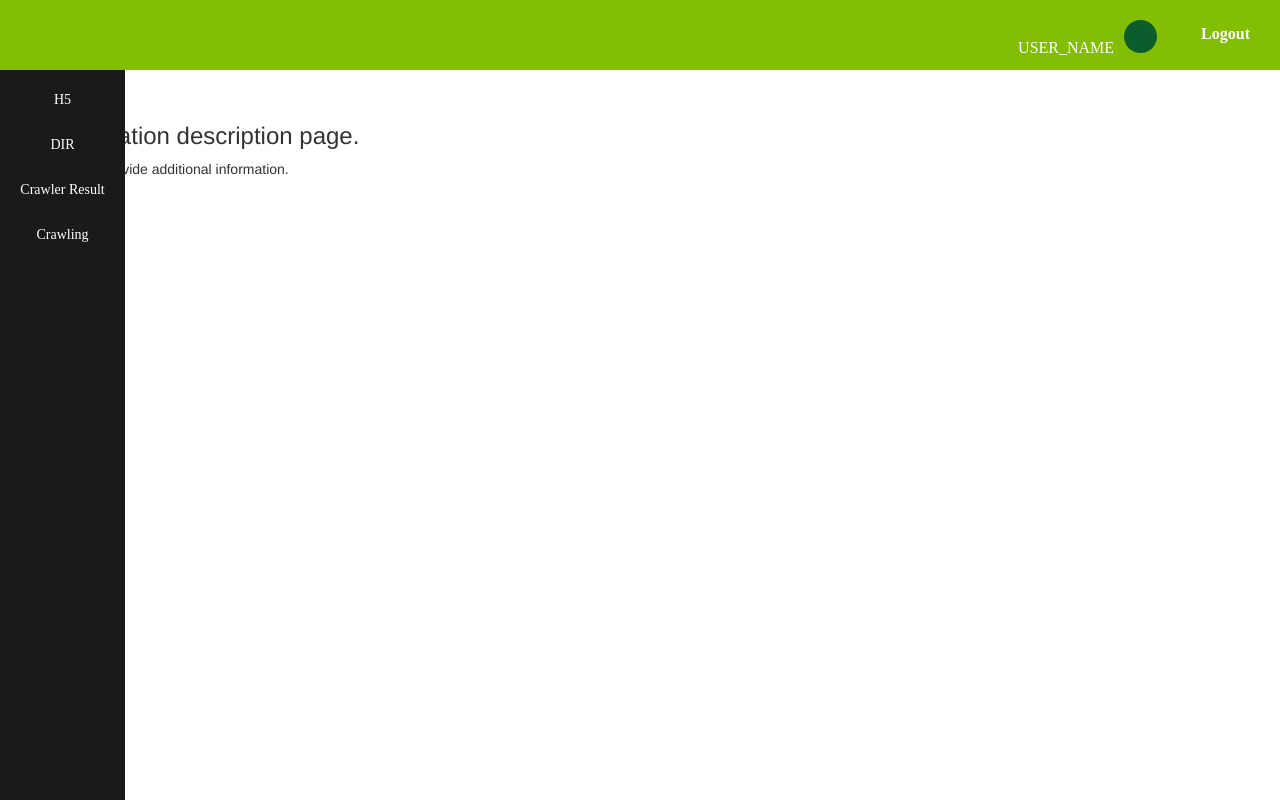
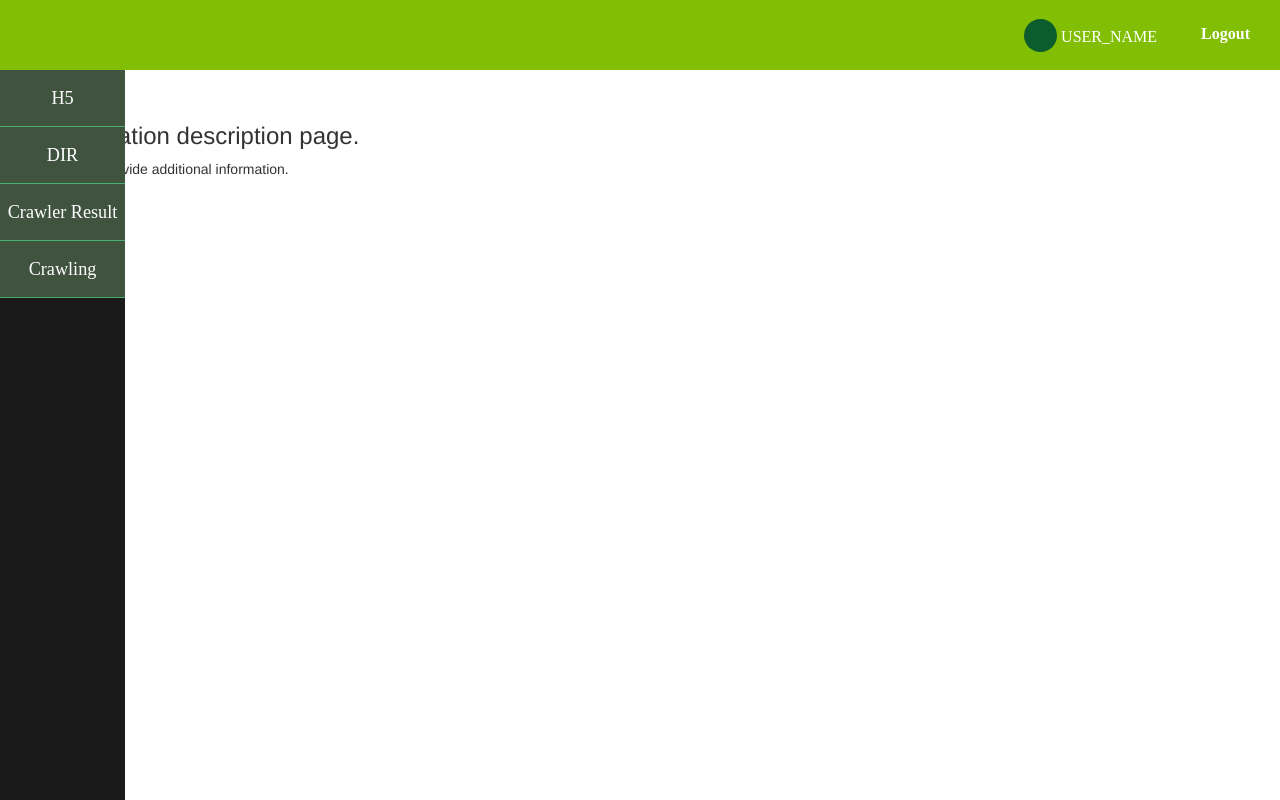
Before and after one commit to taihoinst01/hdf5Test, a Django app: page /about in a window 1280 px wide. Run offline with Django 3.2, Linux system fonts and the light colour scheme; some libraries are stand-ins or nearby versions.

Commit message:
css 수정 - 한기훈

```diff
--- a/hdf5Test/hdf5Test/app/static/app/content/header.css
+++ b/hdf5Test/hdf5Test/app/static/app/content/header.css
@@ -66,10 +66,16 @@
     .gnb_box .gnb_infor {
         float: left;
         line-height: 30px;
-        margin: 16px 14px 0 0;
+        margin: 9px 14px 0 0;
         border-radius: 15px;
         padding-right: 30px;
     }
+        .gnb_box .gnb_infor .headerId {
+            text-align: center;
+            vertical-align: middle;
+            display: table-cell;
+            padding: 0px 6px;
+        }
 
 .gnb_infor_img {
     width: 33px;
@@ -77,8 +83,8 @@
     display: inline-block;
     background-color: #0c5d2d;
     border-radius: 50%;
-    margin-top: 4px;
-    margin-left: 6px;
+    top: 10px;
+    position: relative;
 }
 .b_logout {
     float: left;
--- a/hdf5Test/hdf5Test/app/static/app/content/leftSideBar.css
+++ b/hdf5Test/hdf5Test/app/static/app/content/leftSideBar.css
@@ -24,11 +24,14 @@ dl, ul, ol, li {
         .lnb-box ul a li {
             display: block;
             width: 125px;
-            padding-top: 20px;
-            padding-bottom: 5px;
+            padding-top: 15px;
+            padding-bottom: 15px;
             color: white;
             font-family: 'NanumGothicB';
             text-align: center;
+            font-size: 1.3em;
+            background: #3f533f;
+            border-bottom: 0.5px solid #4aae72;
         }
 
             .lnb-box ul a li:hover {
--- a/hdf5Test/hdf5Test/app/templates/app/layout.html
+++ b/hdf5Test/hdf5Test/app/templates/app/layout.html
@@ -43,10 +43,10 @@
             </div>
             <div class="gnb_box">
                 <div class="gnb_infor">
+                    <span class="gnb_infor_img"></span>
                     <a href="#" title="회원정보" id="btn_openUserPop" onclick="return false;">
                         <span>USER_NAME</span>
                     </a>
-                    <span class="gnb_infor_img"></span>
                 </div>
                 <a href="/logout" title="로그아웃" onclick="return false;">
                     <b class="b_logout">Logout</b>
```
